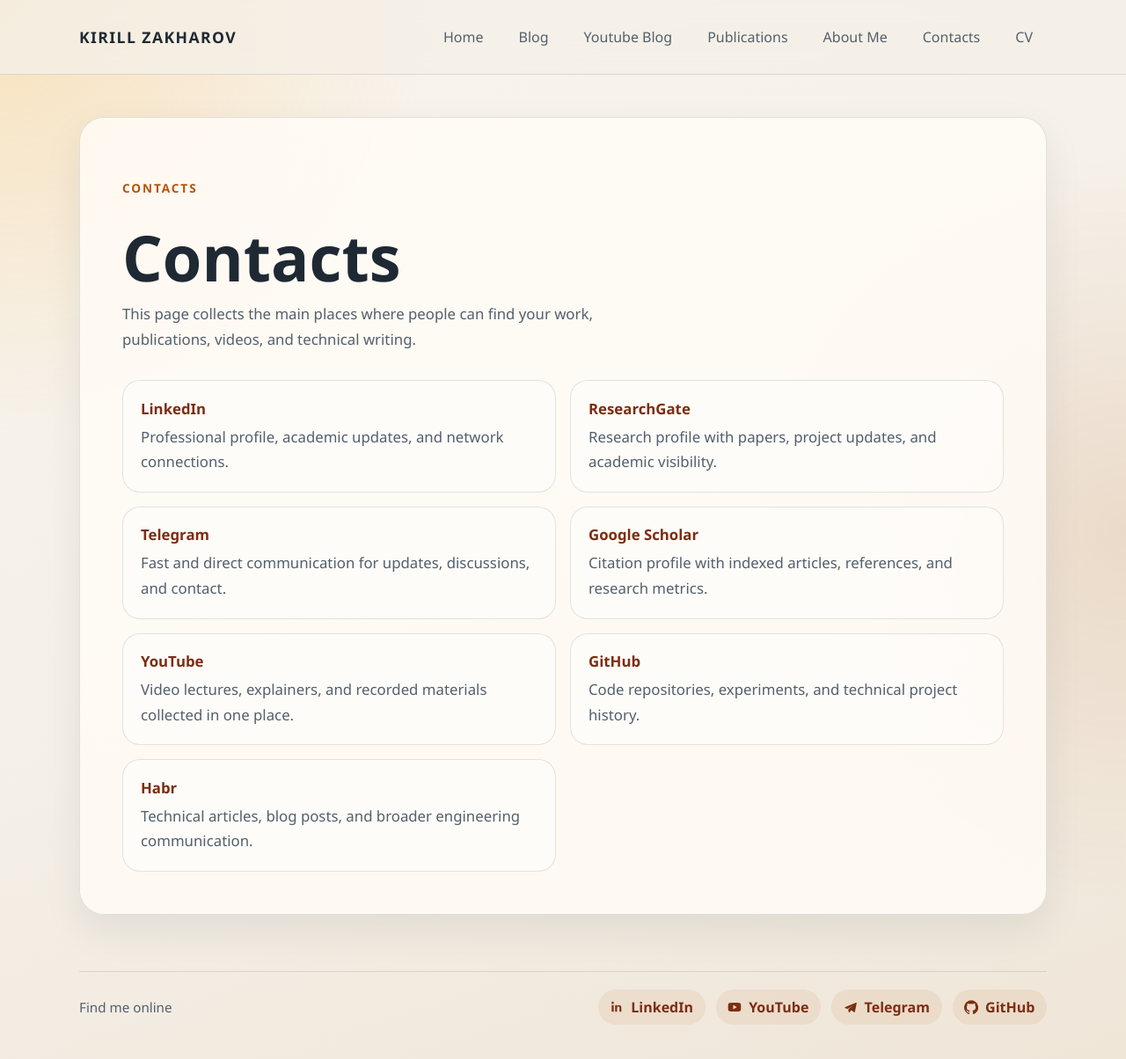
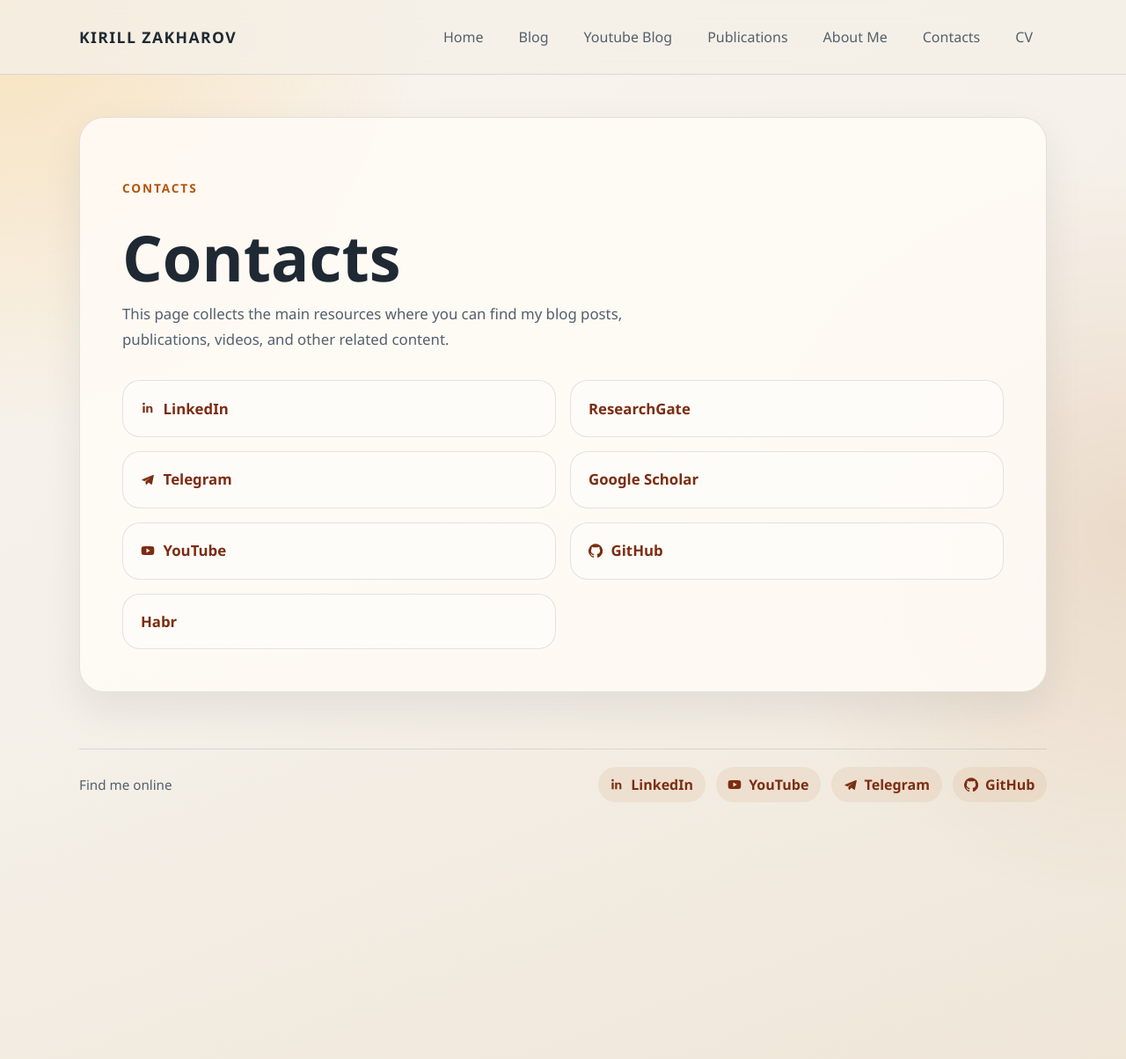
Before and after one commit to kirillzx/kirillzx.github.io, a Jekyll site: the page built from contacts.md, in a window 1280 px wide and 1205 px high. Shown: the whole window at 88% size. Built offline with Jekyll 4.4.1, drawn with Linux system fonts in a browser that asks for light colours.

Commit message:
add icon contacts and link spaces

```diff
--- a/assets/css/style.css
+++ b/assets/css/style.css
@@ -139,7 +139,16 @@ a {
   font-size: 0.98rem;
 }
 
+.publication-links {
+  display: flex;
+  flex-wrap: wrap;
+  gap: 0.9rem;
+  align-items: center;
+}
+
 .publication-link {
+  display: inline-flex;
+  align-items: center;
   color: var(--accent-strong);
   font-weight: 700;
 }
@@ -230,6 +239,7 @@ a {
   margin-bottom: 0.45rem;
   font-size: 1.1rem;
   font-weight: 800;
+  font-family: "Segoe UI", "Helvetica Neue", Arial, sans-serif;
 }
 
 .video-link {
@@ -257,6 +267,12 @@ a {
   color: var(--accent-strong);
   font-size: 1.05rem;
   font-weight: 800;
+}
+
+.contact-card-link {
+  display: inline-flex;
+  align-items: center;
+  gap: 0.6rem;
 }
 
 .contact-card p,
--- a/contacts.md
+++ b/contacts.md
@@ -7,41 +7,62 @@ permalink: /contacts/
 <span class="eyebrow">Contacts</span>
 # Contacts
 
-This page collects the main places where people can find your work, publications, videos, and technical writing.
+This page collects the main resources where you can find my blog posts, publications, videos, and other related content.
 
 <section class="contact-list">
   <article class="contact-card">
-    <a class="contact-card-title" href="https://www.linkedin.com/in/kirillzx/" target="_blank" rel="noreferrer">LinkedIn</a>
-    <p>Professional profile, academic updates, and network connections.</p>
+    <a class="contact-card-title contact-card-link" href="https://www.linkedin.com/in/kirillzx/" target="_blank" rel="noreferrer">
+      <span class="social-icon" aria-hidden="true">
+        <svg viewBox="0 0 24 24" focusable="false">
+          <path d="M6.94 8.5H3.56V20h3.38zm.22-3.69a1.95 1.95 0 1 0-3.89 0 1.95 1.95 0 0 0 3.89 0M20 13.41c0-3.32-1.77-4.86-4.14-4.86a3.57 3.57 0 0 0-3.21 1.77V8.5H9.41V20h3.24v-6.04c0-1.59.3-3.12 2.27-3.12 1.94 0 1.97 1.81 1.97 3.22V20H20z"/>
+        </svg>
+      </span>
+      <span>LinkedIn</span>
+    </a>
   </article>
 
   <article class="contact-card">
     <a class="contact-card-title" href="https://www.researchgate.net/profile/Kirill-Zakharov-4?ev=hdr_xprf&_tp=eyJjb250ZXh0Ijp7ImZpcnN0UGFnZSI6ImhvbWUiLCJwYWdlIjoicHVibGljYXRpb24iLCJwcmV2aW91c1BhZ2UiOiJwcm9maWxlIiwicG9zaXRpb24iOiJnbG9iYWxIZWFkZXIifX0" target="_blank" rel="noreferrer">ResearchGate</a>
-    <p>Research profile with papers, project updates, and academic visibility.</p>
   </article>
 
   <article class="contact-card">
-    <a class="contact-card-title" href="https://t.me/kirill_zakharov_blog" target="_blank" rel="noreferrer">Telegram</a>
-    <p>Fast and direct communication for updates, discussions, and contact.</p>
+    <a class="contact-card-title contact-card-link" href="https://t.me/kirill_zakharov_blog" target="_blank" rel="noreferrer">
+      <span class="social-icon" aria-hidden="true">
+        <svg viewBox="0 0 24 24" focusable="false">
+          <path d="M21.94 4.64a1 1 0 0 0-1.06-.16L2.7 11.82a1 1 0 0 0 .09 1.88l4.34 1.45 1.64 5.1a1 1 0 0 0 1.8.22l2.43-3.31 4.77 3.48a1 1 0 0 0 1.56-.61l2.87-14.38a1 1 0 0 0-.26-1.01M9.08 14.54l-.64 2.97-.94-2.92 8.88-5.65z"/>
+        </svg>
+      </span>
+      <span>Telegram</span>
+    </a>
   </article>
 
   <article class="contact-card">
     <a class="contact-card-title" href="https://scholar.google.com/citations?view_op=list_works&hl=en&hl=en&user=NYX3Xq8AAAAJ" target="_blank" rel="noreferrer">Google Scholar</a>
-    <p>Citation profile with indexed articles, references, and research metrics.</p>
   </article>
 
   <article class="contact-card">
-    <a class="contact-card-title" href="https://www.youtube.com/@Kirillzx-blog" target="_blank" rel="noreferrer">YouTube</a>
-    <p>Video lectures, explainers, and recorded materials collected in one place.</p>
+    <a class="contact-card-title contact-card-link" href="https://www.youtube.com/@Kirillzx-blog" target="_blank" rel="noreferrer">
+      <span class="social-icon" aria-hidden="true">
+        <svg viewBox="0 0 24 24" focusable="false">
+          <path d="M23 12s0-3.45-.44-5.11a2.67 2.67 0 0 0-1.88-1.88C19.03 4.57 12 4.57 12 4.57s-7.03 0-8.68.44A2.67 2.67 0 0 0 1.44 6.9C1 8.55 1 12 1 12s0 3.45.44 5.1a2.67 2.67 0 0 0 1.88 1.89c1.65.44 8.68.44 8.68.44s7.03 0 8.68-.44a2.67 2.67 0 0 0 1.88-1.89C23 15.45 23 12 23 12M9.75 15.57V8.43L16 12z"/>
+        </svg>
+      </span>
+      <span>YouTube</span>
+    </a>
   </article>
 
   <article class="contact-card">
-    <a class="contact-card-title" href="https://github.com/kirillzx" target="_blank" rel="noreferrer">GitHub</a>
-    <p>Code repositories, experiments, and technical project history.</p>
+    <a class="contact-card-title contact-card-link" href="https://github.com/kirillzx" target="_blank" rel="noreferrer">
+      <span class="social-icon" aria-hidden="true">
+        <svg viewBox="0 0 24 24" focusable="false">
+          <path d="M12 .5a12 12 0 0 0-3.79 23.39c.6.11.82-.26.82-.58v-2.04c-3.34.73-4.04-1.42-4.04-1.42A3.18 3.18 0 0 0 3.68 18c-1.09-.75.08-.74.08-.74a2.52 2.52 0 0 1 1.84 1.24 2.56 2.56 0 0 0 3.5 1 2.57 2.57 0 0 1 .76-1.61c-2.66-.3-5.47-1.33-5.47-5.92A4.64 4.64 0 0 1 5.63 8.7a4.31 4.31 0 0 1 .12-3.18s1-.32 3.3 1.23a11.33 11.33 0 0 1 6 0c2.28-1.55 3.29-1.23 3.29-1.23a4.31 4.31 0 0 1 .12 3.18 4.64 4.64 0 0 1 1.23 3.22c0 4.6-2.81 5.61-5.49 5.91a2.88 2.88 0 0 1 .82 2.23v3.3c0 .32.22.69.83.58A12 12 0 0 0 12 .5"/>
+        </svg>
+      </span>
+      <span>GitHub</span>
+    </a>
   </article>
 
   <article class="contact-card">
     <a class="contact-card-title" href="https://habr.com/ru/users/kirillzx/articles/" target="_blank" rel="noreferrer">Habr</a>
-    <p>Technical articles, blog posts, and broader engineering communication.</p>
   </article>
 </section>
```
Also changed, not shown: about-me.md (+1 -1 lines), articles.md (+3 -12 lines), index.md (+1 -2 lines).
